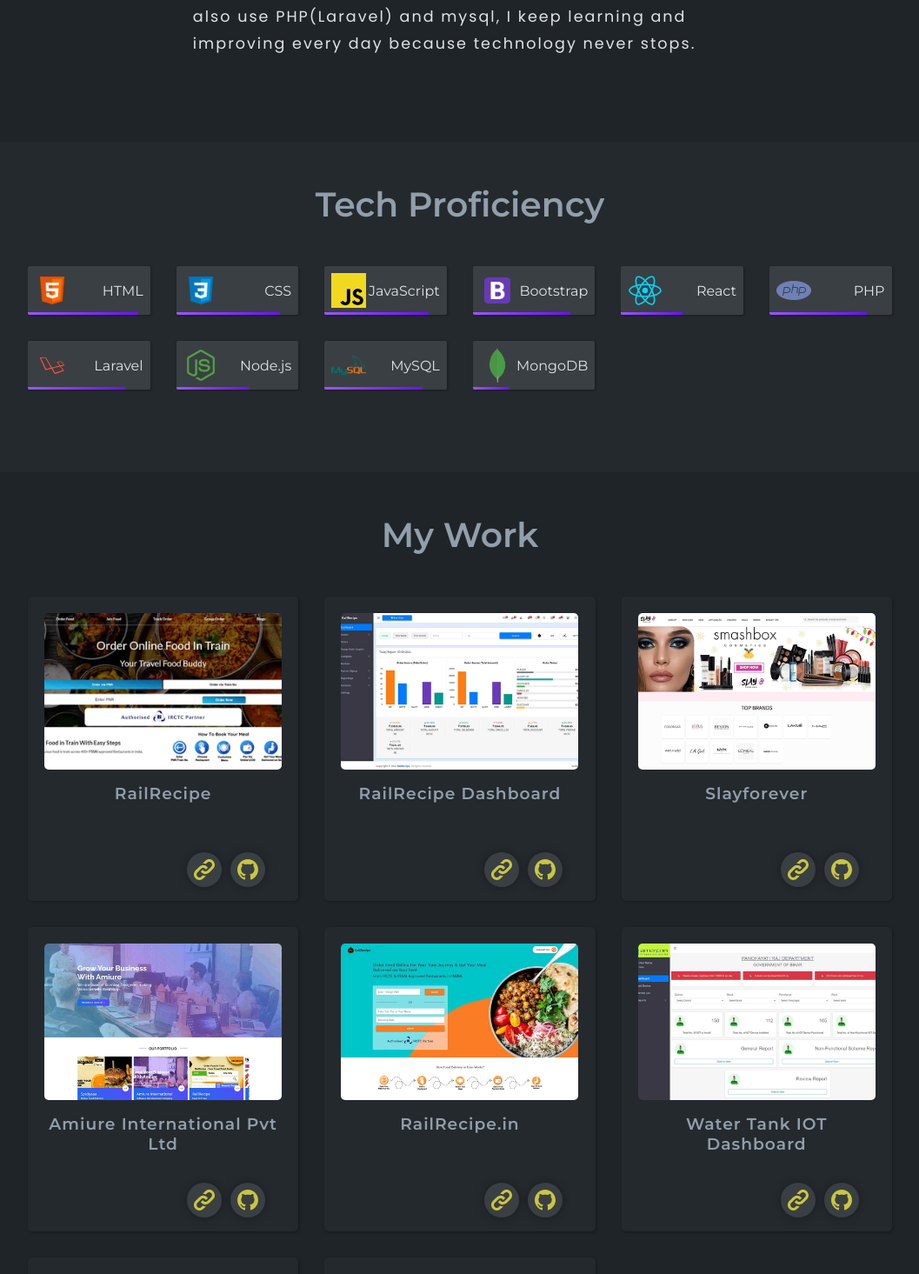
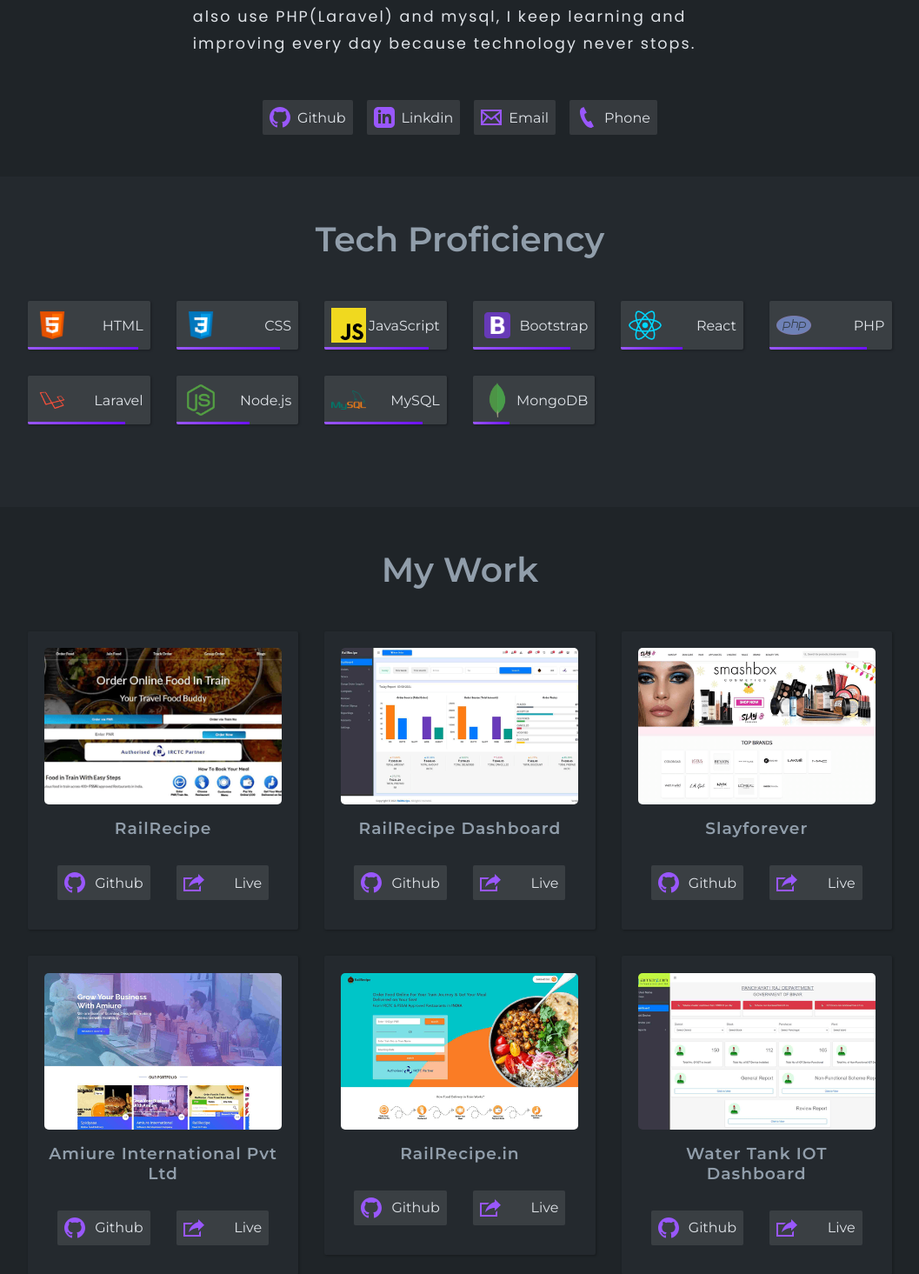
Before and after one commit to myselfvikramgupta/portfolio, a React (Create React App) app: page / in a window 1280 px wide. Shown: the part 885-2350 px from the top of the page at 87% size, without its empty margins (111-1168 px from the left). Built offline with nearby package versions, Linux system fonts and the light colour scheme; a web font is replaced by a local one.

Commit message:
work on socail link

```diff
--- a/src/About.jsx
+++ b/src/About.jsx
@@ -1,5 +1,8 @@
-import Title from "./components/title/Title"
-
+import Title from "./components/title/Title";
+import GithubSvg from "./components/svgIcon/GithubSvg";
+import LinkdinSvg from "./components/svgIcon/LinkdinSvg";
+import PhoneSvg from "./components/svgIcon/PhoneSvg";
+import EmailSvg from "./components/svgIcon/EmailSvg";
 function About() {
   return (
     <>
@@ -8,21 +11,41 @@
           <Title title="About Me" />
           <div className="about_me">
             <p>
-                    Hi!, I'm Vikram Gupta a web developer , I have more than 4 years of experience in building modern web applications. I am currently working on MERN stack and I also use PHP(Laravel) and mysql, I keep learning and improving every day because technology never stops.
+              Hi!, I'm Vikram Gupta a web developer , I have more than 4 years
+              of experience in building modern web applications. I am currently
+              working on MERN stack and I also use PHP(Laravel) and mysql, I
+              keep learning and improving every day because technology never
+              stops.
             </p>
           </div>
           <div className="social_link">
-                    <div className="">
-
-                    </div>
-                    <div className="">
-
-                    </div>
+            <a
+              href="https://github.com/myselfvikramgupta"
+              className="social_btn"
+            >
+              <GithubSvg />
+              <span>Github</span>
+            </a>
+            <a
+              href="https://www.linkedin.com/in/myselfvikramgupta/"
+              className="social_btn"
+            >
+              <LinkdinSvg />
+              <span>Linkdin</span>
+            </a>
+            <a href="mailto:myselfvikramgupta@gmail.com" className="social_btn">
+              <EmailSvg />
+              <span>Email</span>
+            </a>
+            <a href="tel:8210335170" className="social_btn">
+              <PhoneSvg />
+              <span>Phone</span>
+            </a>
           </div>
         </div>
       </section>
     </>
-    )
+  );
 }
 
-export default About
+export default About;
--- /dev/null
+++ b/src/components/svgIcon/EmailSvg.jsx
@@ -0,0 +1,11 @@
+const EmailSvg = () => (
+  <svg
+    xmlns="http://www.w3.org/2000/svg"
+    width="24"
+    height="24"
+    viewBox="0 0 24 24"
+  >
+    <path d="M0 3v18h24v-18h-24zm6.623 7.929l-4.623 5.712v-9.458l4.623 3.746zm-4.141-5.929h19.035l-9.517 7.713-9.518-7.713zm5.694 7.188l3.824 3.099 3.83-3.104 5.612 6.817h-18.779l5.513-6.812zm9.208-1.264l4.616-3.741v9.348l-4.616-5.607z" />
+  </svg>
+);
+export default EmailSvg;
--- a/src/components/svgIcon/GithubSvg.jsx
+++ b/src/components/svgIcon/GithubSvg.jsx
@@ -1,2 +1,11 @@
-const GithubSvg=()=> <svg xmlns="http://www.w3.org/2000/svg" width="24" height="24" viewBox="0 0 24 24"><path d="M6.188 8.719c.439-.439.926-.801 1.444-1.087 2.887-1.591 6.589-.745 8.445 2.069l-2.246 2.245c-.644-1.469-2.243-2.305-3.834-1.949-.599.134-1.168.433-1.633.898l-4.304 4.306c-1.307 1.307-1.307 3.433 0 4.74 1.307 1.307 3.433 1.307 4.74 0l1.327-1.327c1.207.479 2.501.67 3.779.575l-2.929 2.929c-2.511 2.511-6.582 2.511-9.093 0s-2.511-6.582 0-9.093l4.304-4.306zm6.836-6.836l-2.929 2.929c1.277-.096 2.572.096 3.779.574l1.326-1.326c1.307-1.307 3.433-1.307 4.74 0 1.307 1.307 1.307 3.433 0 4.74l-4.305 4.305c-1.311 1.311-3.44 1.3-4.74 0-.303-.303-.564-.68-.727-1.051l-2.246 2.245c.236.358.481.667.796.982.812.812 1.846 1.417 3.036 1.704 1.542.371 3.194.166 4.613-.617.518-.286 1.005-.648 1.444-1.087l4.304-4.305c2.512-2.511 2.512-6.582.001-9.093-2.511-2.51-6.581-2.51-9.092 0z"/></svg>
+const GithubSvg = () => (
+  <svg
+    xmlns="http://www.w3.org/2000/svg"
+    width="24"
+    height="24"
+    viewBox="0 0 24 24"
+  >
+    <path d="M12 0c-6.626 0-12 5.373-12 12 0 5.302 3.438 9.8 8.207 11.387.599.111.793-.261.793-.577v-2.234c-3.338.726-4.033-1.416-4.033-1.416-.546-1.387-1.333-1.756-1.333-1.756-1.089-.745.083-.729.083-.729 1.205.084 1.839 1.237 1.839 1.237 1.07 1.834 2.807 1.304 3.492.997.107-.775.418-1.305.762-1.604-2.665-.305-5.467-1.334-5.467-5.931 0-1.311.469-2.381 1.236-3.221-.124-.303-.535-1.524.117-3.176 0 0 1.008-.322 3.301 1.23.957-.266 1.983-.399 3.003-.404 1.02.005 2.047.138 3.006.404 2.291-1.552 3.297-1.23 3.297-1.23.653 1.653.242 2.874.118 3.176.77.84 1.235 1.911 1.235 3.221 0 4.609-2.807 5.624-5.479 5.921.43.372.823 1.102.823 2.222v3.293c0 .319.192.694.801.576 4.765-1.589 8.199-6.086 8.199-11.386 0-6.627-5.373-12-12-12z" />
+  </svg>
+);
 export default GithubSvg;
--- a/src/components/svgIcon/LinkSvg.jsx
+++ b/src/components/svgIcon/LinkSvg.jsx
@@ -1,2 +1,11 @@
-const LinkSvg = () => <svg xmlns="http://www.w3.org/2000/svg" width="24" height="24" viewBox="0 0 24 24"><path d="M12 0c-6.626 0-12 5.373-12 12 0 5.302 3.438 9.8 8.207 11.387.599.111.793-.261.793-.577v-2.234c-3.338.726-4.033-1.416-4.033-1.416-.546-1.387-1.333-1.756-1.333-1.756-1.089-.745.083-.729.083-.729 1.205.084 1.839 1.237 1.839 1.237 1.07 1.834 2.807 1.304 3.492.997.107-.775.418-1.305.762-1.604-2.665-.305-5.467-1.334-5.467-5.931 0-1.311.469-2.381 1.236-3.221-.124-.303-.535-1.524.117-3.176 0 0 1.008-.322 3.301 1.23.957-.266 1.983-.399 3.003-.404 1.02.005 2.047.138 3.006.404 2.291-1.552 3.297-1.23 3.297-1.23.653 1.653.242 2.874.118 3.176.77.84 1.235 1.911 1.235 3.221 0 4.609-2.807 5.624-5.479 5.921.43.372.823 1.102.823 2.222v3.293c0 .319.192.694.801.576 4.765-1.589 8.199-6.086 8.199-11.386 0-6.627-5.373-12-12-12z" /></svg>
+const LinkSvg = () => (
+  <svg
+    xmlns="http://www.w3.org/2000/svg"
+    width="24"
+    height="24"
+    viewBox="0 0 24 24"
+  >
+    <path d="M6 17c2.269-9.881 11-11.667 11-11.667v-3.333l7 6.637-7 6.696v-3.333s-6.17-.171-11 5zm12 .145v2.855h-16v-12h6.598c.768-.787 1.561-1.449 2.339-2h-10.937v16h20v-6.769l-2 1.914z" />
+  </svg>
+);
 export default LinkSvg;
--- /dev/null
+++ b/src/components/svgIcon/PhoneSvg.jsx
@@ -0,0 +1,11 @@
+const PhoneSvg = () => (
+  <svg
+    xmlns="http://www.w3.org/2000/svg"
+    width="24"
+    height="24"
+    viewBox="0 0 24 24"
+  >
+    <path d="M20 22.621l-3.521-6.795c-.008.004-1.974.97-2.064 1.011-2.24 1.086-6.799-7.82-4.609-8.994l2.083-1.026-3.493-6.817-2.106 1.039c-7.202 3.755 4.233 25.982 11.6 22.615.121-.055 2.102-1.029 2.11-1.033z" />
+  </svg>
+);
+export default PhoneSvg;
--- a/src/components/workCard/WorkCard.jsx
+++ b/src/components/workCard/WorkCard.jsx
@@ -1,7 +1,13 @@
-
-import GithubSvg from '../svgIcon/GithubSvg'
-import LinkSvg from '../svgIcon/LinkSvg'
-function WorkCard({ image = "", title = "", description = "", techIcon = [], websiteUrl = "", githubUrl = "" }) {
+import GithubSvg from "../svgIcon/GithubSvg";
+import LinkSvg from "../svgIcon/LinkSvg";
+function WorkCard({
+  image = "",
+  title = "",
+  description = "",
+  techIcon = [],
+  websiteUrl = "",
+  githubUrl = "",
+}) {
   return (
     <>
       <div className="col-4 col-s-12">
@@ -17,26 +23,30 @@
               <p>{description}</p>
             </div>
             <div className="tech_info">
-            {!techIcon.length ? techIcon.map((tech) => {
+              {!techIcon.length
+                ? techIcon.map((tech) => {
                     return (
                       <div className="tech_image">
                         <img src={`/images/mywork/${tech}`} alt={title} />
                       </div>
-              )
-            }) : null}
+                    );
+                  })
+                : null}
             </div>
           </div>
-        <div className="card_footer">
-        <a href={websiteUrl}>
-          <div className="card_link">
-          <GithubSvg/>
+          <div className="row">
+            <div className="col-6 col-s-6">
+              <a href={githubUrl} className="card_btn">
+                <GithubSvg />
+                <span>Github</span>
+              </a>
             </div>
+            <div className="col-6 col-s-6">
+              <a href={websiteUrl} className="card_btn">
+                <LinkSvg />
+                <span>Live</span>
               </a>
-          <a href={githubUrl}>
-          <div className="card_link">
-           <LinkSvg />
             </div>
-          </a>
           </div>
         </div>
       </div>
--- a/src/index.css
+++ b/src/index.css
@@ -146,9 +146,33 @@
   margin-top: 2rem;
 }
 .social_link {
-  width: 60%;
-  margin: auto auto;
   margin-top: 3rem;
+  display: flex;
+  align-items: center;
+  justify-content: center;
+  width: 100%;
+  flex-wrap: wrap;
+}
+.social_btn {
+  background: rgba(255, 255, 255, 0.1);
+  padding: 0.5rem;
+  margin: 0 0.5rem;
+  border-radius: 0.12rem;
+  display: flex;
+  align-items: center;
+  justify-content: center;
+  transition: 0.5s;
+}
+.social_btn:hover {
+  background: #1f2428;
+  box-shadow: 1px 1px 3px rgba(0, 0, 0, 0.3);
+}
+.social_btn span {
+  color: #dfe3e8;
+  margin-left: 0.5rem;
+}
+.social_btn svg {
+  fill: #9957fc;
 }
 .tech_proficiency {
   margin: 2rem 0;
@@ -229,7 +253,7 @@
   background: transparent;
   color: rgb(246, 246, 246);
   outline: none;
-  border: 2px solid #8739fa;
+  border: 2px solid #751ef7;
   letter-spacing: 2px;
   padding: 0.8rem 5rem;
   border-radius: 0.12rem;
@@ -238,14 +262,14 @@
   margin-top: 3rem;
   transition: 0.5s;
   z-index: 2;
-  margin-left: 0.8rem;
+  margin-left: 0.5rem;
   box-shadow: 1px 1px 3px rgba(0, 0, 0, 0.3);
 }
 .btn_primary {
   background: linear-gradient(to top right, #751ef7, #8739fa);
 }
 .btn_primary_outline:hover {
-  background: #8739fa;
+  background: #751ef7;
 }
 
 .my_work {
@@ -255,9 +279,9 @@
 
 .card {
   width: 100%;
-  height: 350px;
+  height: auto;
   background: #24292e;
-  border-radius: 5px;
+  border-radius: 0.12rem;
   padding: 1.2rem;
   box-shadow: 1px 1px 3px rgba(0, 0, 0, 0.3);
   cursor: pointer;
@@ -290,31 +314,25 @@
 .project_info p {
   color: rgb(246, 246, 246);
 }
-.card_footer {
-  width: 50%;
-  padding: 1rem 0;
-  position: absolute;
-  bottom: 0;
-  right: 0;
+.card_btn {
+  width: 100%;
+  background: rgba(255, 255, 255, 0.1);
+  padding: 0.5rem;
+  border-radius: 0.12rem;
   display: flex;
   align-items: center;
-  justify-content: center;
+  justify-content: space-between;
+  transition: 0.5s;
 }
-.card_link {
-  width: 40px;
-  height: 40px;
-  background: rgba(255, 255, 255, 0.1);
-  display: flex;
-  align-items: center;
-  justify-content: center;
-  border-radius: 50%;
-  box-shadow: 0 0 10px rgba(0, 0, 0, 0.3);
+.card_btn span {
+  color: #dfe3e8;
 }
-.card_link svg {
-  fill: #c9c642;
+.card_btn svg {
+  fill: #9957fc;
 }
-.card_link:nth-child(1) {
-  margin-right: 10px;
+.card_btn:hover {
+  background: #1f2428;
+  box-shadow: 1px 1px 3px rgba(0, 0, 0, 0.3);
 }
 @media only screen and (max-width: 768px) {
   .btn {
@@ -347,6 +365,11 @@
   [class*="col-"] {
     float: left;
     padding: 8px;
+  }
+  .social_btn {
+    width: 40%;
+    justify-content: space-between;
+    margin-bottom: 0.5rem;
   }
 }
 @media only screen and (max-width: 768px) {
```
Also changed, not shown: src/components/svgIcon/LinkdinSvg.jsx (+10 -1 lines). Lines whose indentation alone changed are shown as unchanged.
